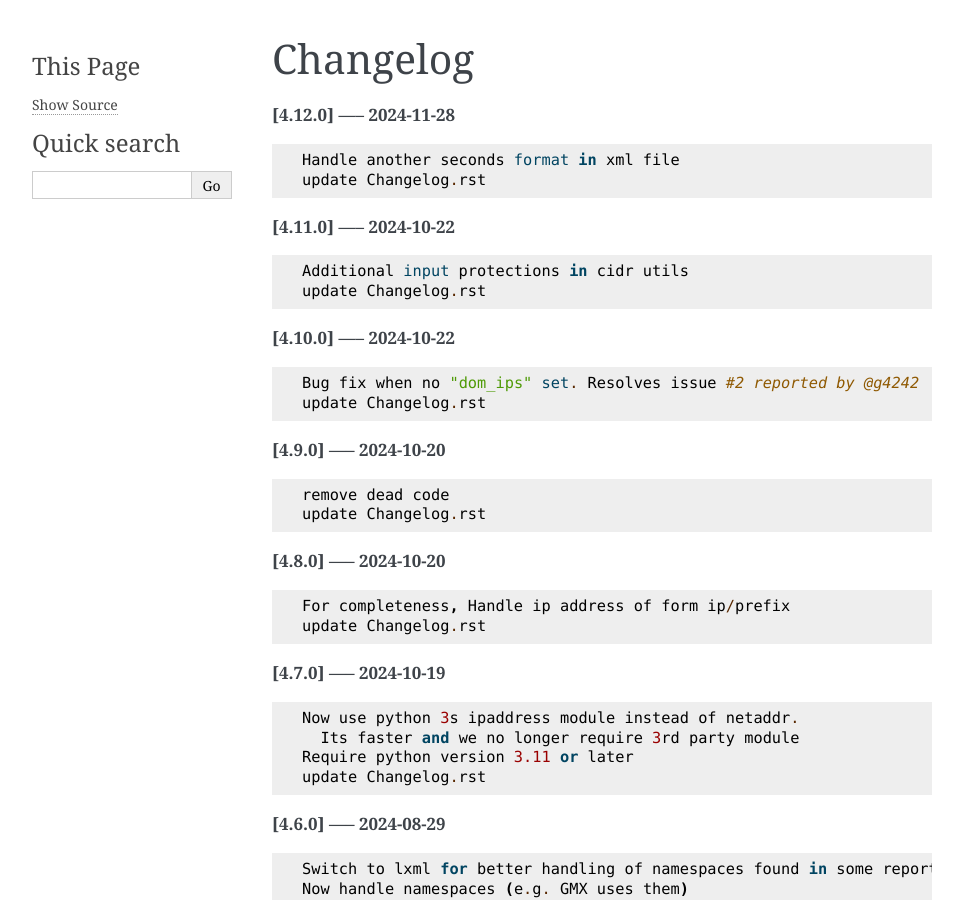
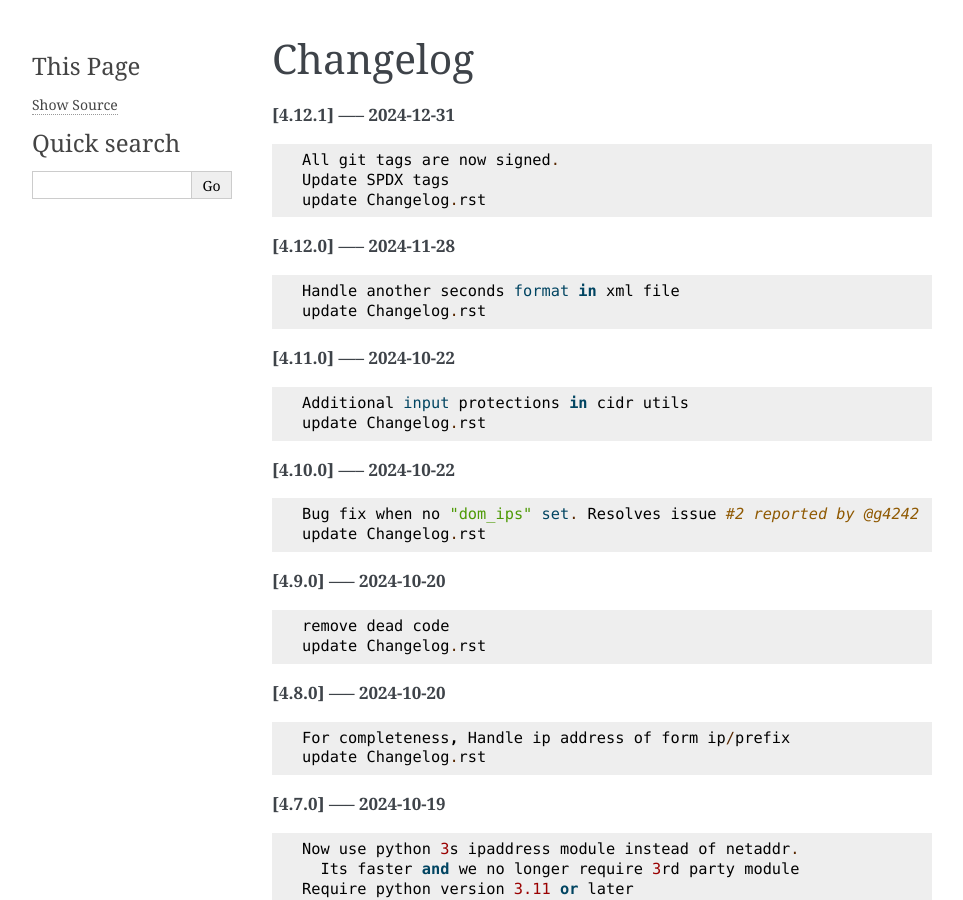
Before and after one commit to gene-git/dmarc_report, a Sphinx documentation site: the page built from Docs/Changelog.rst, in a window 1280 px wide and 900 px high. Shown: the whole window, without its empty margins (148-1111 px from the left). Built offline with Sphinx 7.4.7, drawn with Linux system fonts in a browser that asks for light colours; pages that are not in the unit, such as notebooks, are missing from menus.

Commit message:
update Changelog.rst

```diff
--- a/Docs/Changelog.rst
+++ b/Docs/Changelog.rst
@@ -1,5 +1,12 @@
 Changelog
 =========
+
+**[4.12.1] ----- 2024-12-31** ::
+
+	    All git tags are now signed.
+	    Update SPDX tags
+	    update Changelog.rst
+
 
 **[4.12.0] ----- 2024-11-28** ::
 
```
